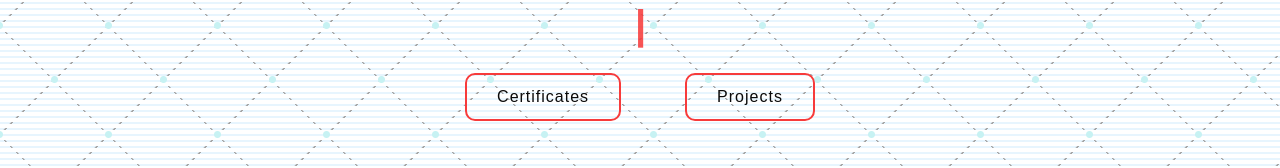
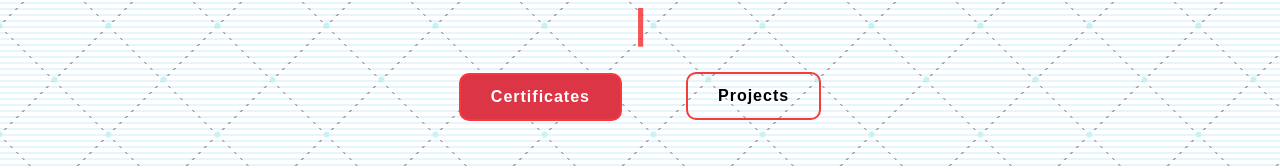
Before and after one commit to AkhilChoubey/Portfolio2, a React (Create React App) app: page / in a window 1280 px wide. Shown: the part 372-540 px from the top of the page. Built offline with nearby package versions, Linux system fonts and the light colour scheme.

Commit message:
UI Changes

```diff
--- a/src/App.css
+++ b/src/App.css
@@ -101,8 +101,8 @@ background-image:  radial-gradient(#74747e 0.5px, transparent 0.5px), radial-gra
 /* background: linear-gradient(90deg, #161122 21px, transparent 1%) center, linear-gradient(#161122 21px, transparent 1%) center, #a799cc; */
 
 background:
-    radial-gradient(rgb(199, 242, 243) 3px, transparent 4px),
-    radial-gradient(rgb(199, 242, 243) 3px, transparent 4px),
+    radial-gradient(rgb(199, 242, 243) 2px, transparent 4px),
+    radial-gradient(rgb(199, 242, 243) 2px, transparent 4px),
     linear-gradient(#fff 4px, transparent 0),
     linear-gradient(45deg, transparent 74px, transparent 75px, #a4a4a4 75px, #a4a4a4 76px, transparent 77px, transparent 109px),
     linear-gradient(-45deg, transparent 75px, transparent 76px, #a4a4a4 76px, #a4a4a4 77px, transparent 78px, transparent 109px),
@@ -156,8 +156,9 @@ background:
   display: inline-block;
   padding: 10px 30px;
   border-radius: 10px;
+  font-weight: 700;
   transition: 0.5s;
-  color: #0a0a0a;
+  color: #000000;
   border: 2px solid #f73b3b;
   text-decoration: none;
 }
--- a/src/components/Home.jsx
+++ b/src/components/Home.jsx
@@ -50,7 +50,7 @@ return <div className='home'>
                  */}
                 <div className="mt-3">
 
-                    <Link to='/certificates' className="btn-get-started ">Certificates</Link>
+                    <Link to='/certificates' className="btn-get-started btn btn-danger" style={{color:'white'}}>Certificates</Link>
                     <Link to='/projects' className="btn-get-started " style={{marginLeft: "5%"}}>Projects</Link>
 
                 </div>
```
